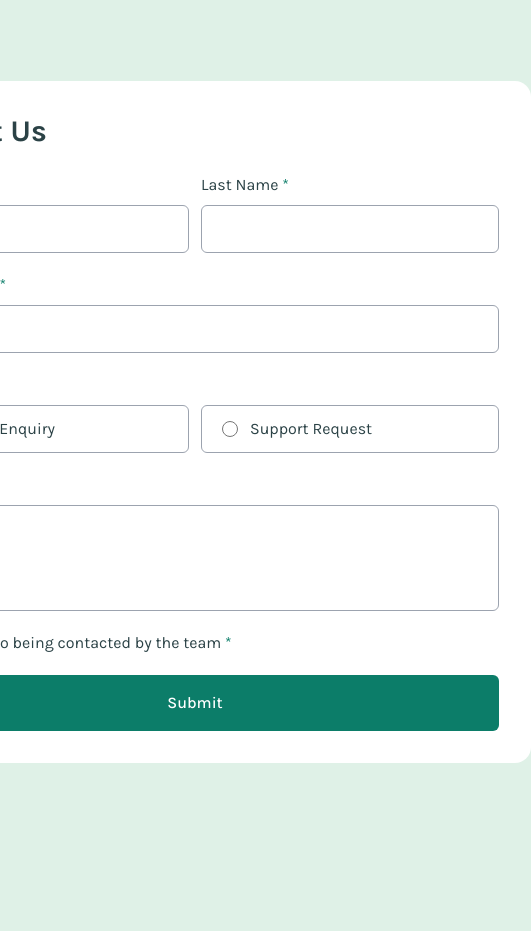
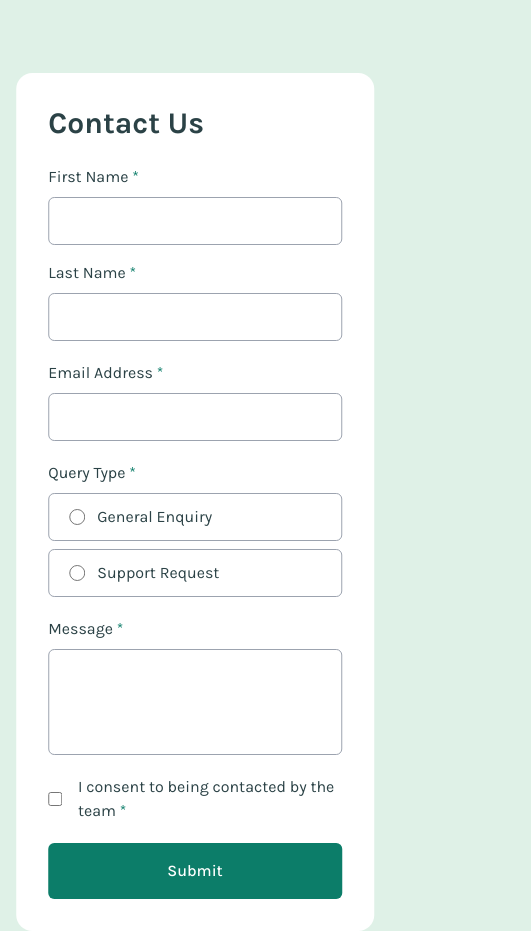
Before and after one commit to lucarl07/contact-form, a React (Vite) app: page / in a window 390 px wide. Shown: the whole page, 531 px wide, since content can reach past the window. Before the commit the page ends 844 px from the top, so only its background shows below. Built offline with nearby package versions, Linux system fonts and the light colour scheme.

Commit message:
🚧 Making the application responsive

```diff
--- a/src/App.tsx
+++ b/src/App.tsx
@@ -60,7 +60,7 @@ export default function App() {
       <Container>
         <Title>Contact Us</Title>
         <Form onSubmit={handleSubmit}>
-          <div className="flex space-x-3">
+          <div className="flex flex-col gap-4 md:flex-row md:gap-3">
             <Control.Root field="firstName" error={formErrors.firstName}>
               <Control.Label required="true">First Name</Control.Label>
               <Control.Input value={formValues.firstName} onChange={handleChange} />
@@ -79,7 +79,7 @@ export default function App() {
 
           <Control.Root field="queryType" error={formErrors.queryType}>
             <Control.Label required="true">Query Type</Control.Label>
-            <div className="flex space-x-3">
+            <div className="flex flex-col gap-2 md:flex-row md:gap-3">
               <Control.Input
                 type="radio" id="enquiry" value="enquiry"
                 desc="General Enquiry" onChange={handleChange} />
--- a/src/components/Container/Container.tsx
+++ b/src/components/Container/Container.tsx
@@ -7,7 +7,10 @@ interface ContainerProps {
 function Container({ children }: ContainerProps) {
   return (
     <section
-      className="absolute top-1/2 left-1/2 flex flex-col gap-6 p-8 w-[672px] rounded-2xl bg-white"
+      className="
+        absolute top-1/2 left-1/2 flex flex-col mt-20 p-8 gap-6 w-11/12 rounded-2xl bg-white
+        md:my-0 md:w-[672px]
+      "
       style={{ transform: 'translate(-50%, -50%)' }}
     >
       {children}
```
